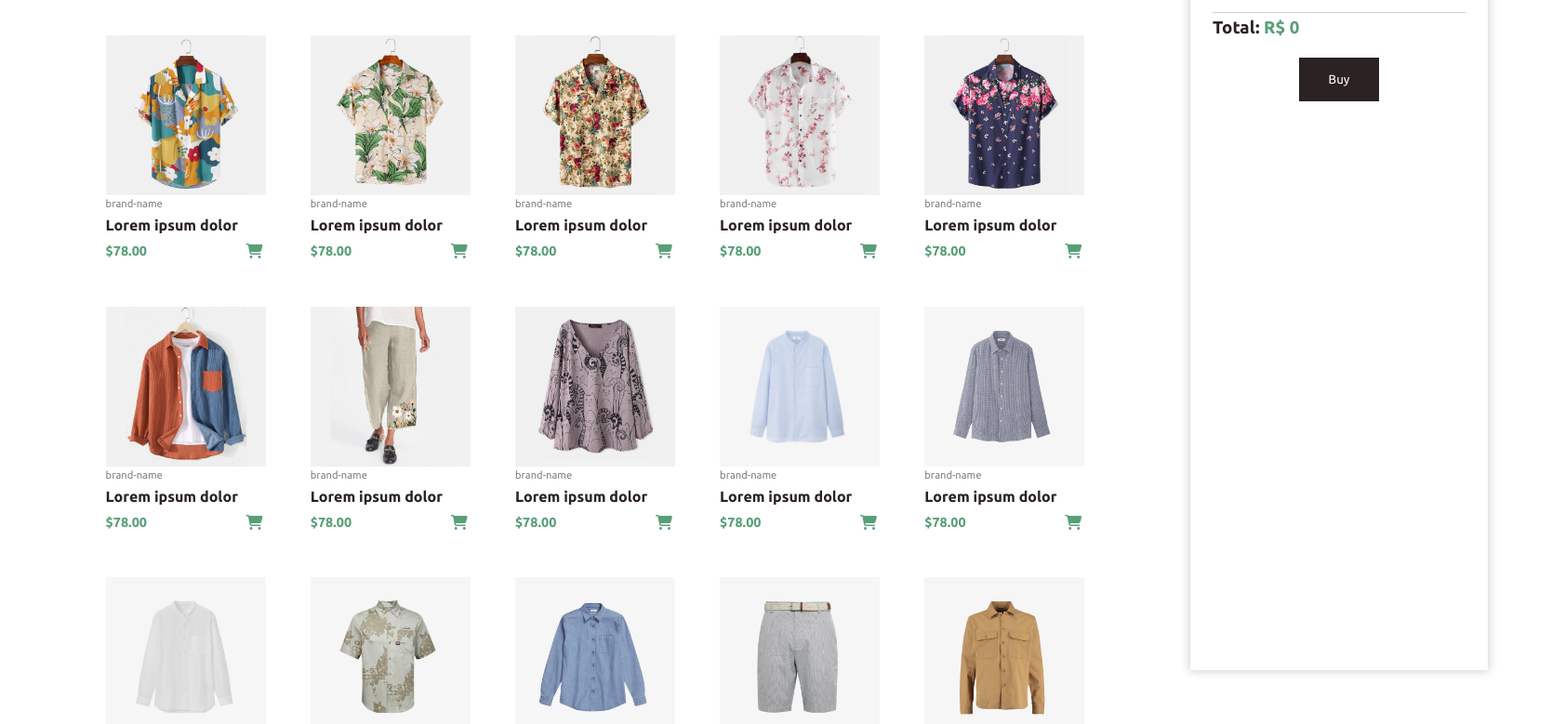
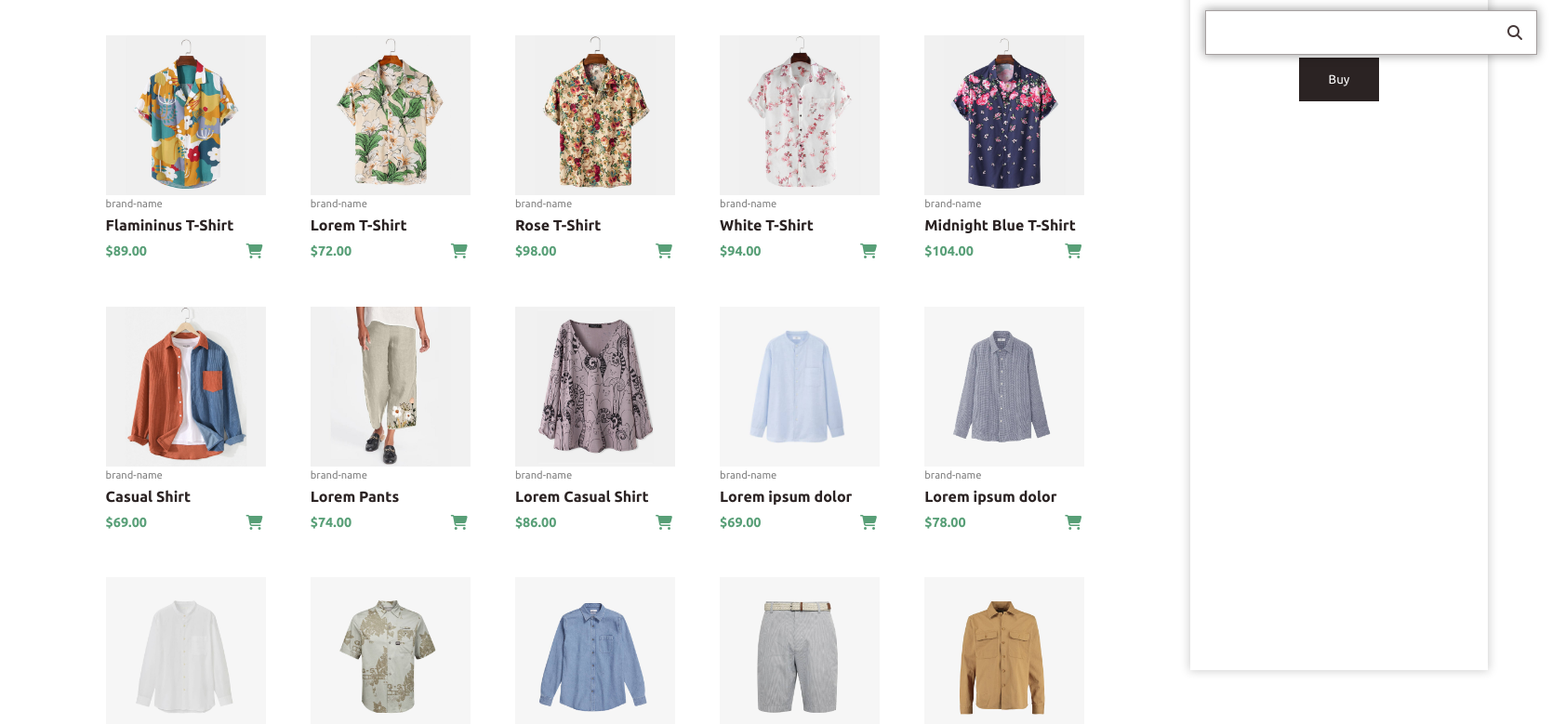
Before and after one commit to valerio-figueira/ecommerce-js, a plain HTML site: page shop.html in a window 1280 px wide. Shown: the part 79-858 px from the top of the page at 93% size, 1669 px wide, since content can reach past the window. Drawn offline with Linux system fonts and the light colour scheme.

Commit message:
new update

```diff
--- a/css/style.css
+++ b/css/style.css
@@ -23,6 +23,7 @@ html{
 }
 
 header{
+    position: relative;
     display: flex;
     align-items: center;
     justify-content: space-between;
@@ -51,9 +52,53 @@ header a:hover{
     background-color: transparent;
     color: var(--color-background);
     font-size: 1.3rem;
+    padding: .5rem;
 }
 .navbar .checkout-btn:hover{
     color: var(--color-1);
+}
+.navbar .search-btn{
+    cursor: pointer;
+    background: transparent;
+    color: var(--color-background);
+    padding: .5rem;
+    font-size: 1rem;
+}
+.navbar .search-btn:hover{
+    color: var(--color-1);
+}
+body{
+    overflow-x: hidden;
+}
+header .search-bar{
+    position: absolute;
+    right: 0;
+    bottom: -100%;
+    z-index: 1000;
+    display: flex;
+    align-items: center;
+    transform: translateX(100%);
+}
+header .search-bar.open{
+    transform: translateX(0);
+}
+header .search-bar input{
+    position: relative;
+    font-size: 1.3rem;
+    padding: .7rem 1rem;
+    margin: 0 1rem;
+    border: 1px solid #4639397a;
+    box-shadow: 0px 0px 10px 1px #0000005e;
+}
+header .search-bar input:focus{
+    outline: none;
+    box-shadow: 0px 0px 10px 2px #0000005e;
+}
+header .search-bar label{
+    color: var(--color-3);
+    position: absolute;
+    z-index: 1001;
+    right: 2rem;
 }
 
 body{
@@ -594,9 +639,6 @@ footer .box img.payment{
         cursor: pointer;
         height: 40vh;
     }
-    .more-detail .flex-row {
-
-    }
     .more-detail .flex-row img{
         cursor: pointer;
         height: 50px;
--- a/script/Products.js
+++ b/script/Products.js
@@ -1,126 +1,116 @@
 const products = [
     {
         id: 1,
-        name: "Lorem ipsum dolor",
+        name: "Flamininus T-Shirt",
         label: "brand-name",
         img: [
             "imgs/products/f1.jpg",
-            "imgs/products/f2.jpg",
             "imgs/products/f3.jpg",
             "imgs/products/f4.jpg",
             "imgs/products/f5.jpg"
         ],
-        price: 78,
+        price: 89,
         quantity: 1,
-        total: 78,
+        total: 89,
         url: "#",
         description: "Lorem ipsum dolor sit amet consectetur adipisicing elit. Nostrum nam dolore saepe facere consequuntur porro maxime harum vitae, soluta corrupti in, id quidem ab architecto impedit error blanditiis molestias eligendi?"
     },
     {
         id: 2,
-        name: "Lorem ipsum dolor",
+        name: "Lorem T-Shirt",
         label: "brand-name",
         img: [
             "imgs/products/f2.jpg",
-            "imgs/products/f3.jpg",
             "imgs/products/f4.jpg",
             "imgs/products/f5.jpg",
             "imgs/products/f6.jpg"
         ],
-        price: 78,
+        price: 72,
         quantity: 1,
-        total: 78,
+        total: 72,
         url: "#",
         description: "Lorem ipsum dolor sit amet consectetur adipisicing elit. Nostrum nam dolore saepe facere consequuntur porro maxime harum vitae, soluta corrupti in, id quidem ab architecto impedit error blanditiis molestias eligendi?"
     },
     {
         id: 3,
-        name: "Lorem ipsum dolor",
+        name: "Rose T-Shirt",
         label: "brand-name",
         img: [
             "imgs/products/f3.jpg",
-            "imgs/products/f4.jpg",
             "imgs/products/f5.jpg",
             "imgs/products/f6.jpg",
             "imgs/products/f1.jpg"
         ],
-        price: 78,
+        price: 98,
         quantity: 1,
-        total: 78,
+        total: 98,
         url: "#",
         description: "Lorem ipsum dolor sit amet consectetur adipisicing elit. Nostrum nam dolore saepe facere consequuntur porro maxime harum vitae, soluta corrupti in, id quidem ab architecto impedit error blanditiis molestias eligendi?"
     },
     {
         id: 4,
-        name: "Lorem ipsum dolor",
+        name: "White T-Shirt",
         label: "brand-name",
         img: [
             "imgs/products/f4.jpg",
-            "imgs/products/f5.jpg",
             "imgs/products/f6.jpg",
             "imgs/products/f1.jpg",
             "imgs/products/f2.jpg"
         ],
-        price: 78,
+        price: 94,
         quantity: 1,
-        total: 78,
+        total: 94,
         url: "#",
         description: "Lorem ipsum dolor sit amet consectetur adipisicing elit. Nostrum nam dolore saepe facere consequuntur porro maxime harum vitae, soluta corrupti in, id quidem ab architecto impedit error blanditiis molestias eligendi?"
     },
     {
         id: 5,
-        name: "Lorem ipsum dolor",
+        name: "Midnight Blue T-Shirt",
         label: "brand-name",
         img: [
             "imgs/products/f5.jpg",
-            "imgs/products/f6.jpg",
             "imgs/products/f1.jpg",
             "imgs/products/f2.jpg",
             "imgs/products/f3.jpg"
         ],
-        price: 78,
+        price: 104,
         quantity: 1,
-        total: 78,
+        total: 104,
         url: "#",
         description: "Lorem ipsum dolor sit amet consectetur adipisicing elit. Nostrum nam dolore saepe facere consequuntur porro maxime harum vitae, soluta corrupti in, id quidem ab architecto impedit error blanditiis molestias eligendi?"
     },
     {
         id: 6,
-        name: "Lorem ipsum dolor",
+        name: "Casual Shirt",
         label: "brand-name",
         img: [
             "imgs/products/f6.jpg",
-            "imgs/products/f1.jpg",
             "imgs/products/f2.jpg",
             "imgs/products/f3.jpg",
             "imgs/products/f4.jpg"
         ],
-        price: 78,
+        price: 69,
         quantity: 1,
-        total: 78,
+        total: 69,
         url: "#",
         description: "Lorem ipsum dolor sit amet consectetur adipisicing elit. Nostrum nam dolore saepe facere consequuntur porro maxime harum vitae, soluta corrupti in, id quidem ab architecto impedit error blanditiis molestias eligendi?"
     },
     {
         id: 7,
-        name: "Lorem ipsum dolor",
+        name: "Lorem Pants",
         label: "brand-name",
         img: [
             "imgs/products/f7.jpg",
-            "imgs/products/f7.jpg",
-            "imgs/products/f7.jpg",
-            "imgs/products/f7.jpg",
-            "imgs/products/f7.jpg",
         ],
-        price: 78,
+        price: 74,
         quantity: 1,
-        total: 78,
+        total: 74,
         url: "#",
         description: "Lorem ipsum dolor sit amet consectetur adipisicing elit. Nostrum nam dolore saepe facere consequuntur porro maxime harum vitae, soluta corrupti in, id quidem ab architecto impedit error blanditiis molestias eligendi?"
     },
     {
         id: 8,
-        name: "Lorem ipsum dolor",
+        name: "Lorem Casual Shirt",
         label: "brand-name",
         img: [
             "imgs/products/f8.jpg",
@@ -129,9 +119,9 @@ const products = [
             "imgs/products/f3.jpg",
             "imgs/products/f4.jpg"
         ],
-        price: 78,
+        price: 86,
         quantity: 1,
-        total: 78,
+        total: 86,
         url: "#",
         description: "Lorem ipsum dolor sit amet consectetur adipisicing elit. Nostrum nam dolore saepe facere consequuntur porro maxime harum vitae, soluta corrupti in, id quidem ab architecto impedit error blanditiis molestias eligendi?"
     },
@@ -141,14 +131,10 @@ const products = [
         label: "brand-name",
         img: [
             "imgs/products/n1.jpg",
-            "imgs/products/n1.jpg",
-            "imgs/products/n1.jpg",
-            "imgs/products/n1.jpg",
-            "imgs/products/n1.jpg"
         ],
-        price: 78,
+        price: 69,
         quantity: 1,
-        total: 78,
+        total: 69,
         url: "#",
         description: "Lorem ipsum dolor sit amet consectetur adipisicing elit. Nostrum nam dolore saepe facere consequuntur porro maxime harum vitae, soluta corrupti in, id quidem ab architecto impedit error blanditiis molestias eligendi?"
     },
@@ -158,10 +144,6 @@ const products = [
         label: "brand-name",
         img: [
             "imgs/products/n2.jpg",
-            "imgs/products/n2.jpg",
-            "imgs/products/n2.jpg",
-            "imgs/products/n2.jpg",
-            "imgs/products/n2.jpg"
         ],
         price: 78,
         quantity: 1,
@@ -171,18 +153,14 @@ const products = [
     },
     {
         id: 11,
-        name: "Lorem ipsum dolor",
+        name: "White Casual Shirt",
         label: "brand-name",
         img: [
             "imgs/products/n3.jpg",
-            "imgs/products/n3.jpg",
-            "imgs/products/n3.jpg",
-            "imgs/products/n3.jpg",
-            "imgs/products/n3.jpg"
         ],
-        price: 78,
+        price: 82,
         quantity: 1,
-        total: 78,
+        total: 82,
         url: "#",
         description: "Lorem ipsum dolor sit amet consectetur adipisicing elit. Nostrum nam dolore saepe facere consequuntur porro maxime harum vitae, soluta corrupti in, id quidem ab architecto impedit error blanditiis molestias eligendi?"
     },
@@ -192,14 +170,10 @@ const products = [
         label: "brand-name",
         img: [
             "imgs/products/n4.jpg",
-            "imgs/products/n4.jpg",
-            "imgs/products/n4.jpg",
-            "imgs/products/n4.jpg",
-            "imgs/products/n4.jpg"
         ],
-        price: 78,
+        price: 72,
         quantity: 1,
-        total: 78,
+        total: 72,
         url: "#",
         description: "Lorem ipsum dolor sit amet consectetur adipisicing elit. Nostrum nam dolore saepe facere consequuntur porro maxime harum vitae, soluta corrupti in, id quidem ab architecto impedit error blanditiis molestias eligendi?"
     },
@@ -209,14 +183,10 @@ const products = [
         label: "brand-name",
         img: [
             "imgs/products/n5.jpg",
-            "imgs/products/n5.jpg",
-            "imgs/products/n5.jpg",
-            "imgs/products/n5.jpg",
-            "imgs/products/n5.jpg"
         ],
-        price: 78,
+        price: 76,
         quantity: 1,
-        total: 78,
+        total: 76,
         url: "#",
         description: "Lorem ipsum dolor sit amet consectetur adipisicing elit. Nostrum nam dolore saepe facere consequuntur porro maxime harum vitae, soluta corrupti in, id quidem ab architecto impedit error blanditiis molestias eligendi?"
     },
@@ -226,10 +196,6 @@ const products = [
         label: "brand-name",
         img: [
             "imgs/products/n6.jpg",
-            "imgs/products/n6.jpg",
-            "imgs/products/n6.jpg",
-            "imgs/products/n6.jpg",
-            "imgs/products/n6.jpg"
         ],
         price: 78,
         quantity: 1,
@@ -243,14 +209,10 @@ const products = [
         label: "brand-name",
         img: [
             "imgs/products/n7.jpg",
-            "imgs/products/n7.jpg",
-            "imgs/products/n7.jpg",
-            "imgs/products/n7.jpg",
-            "imgs/products/n7.jpg"
         ],
-        price: 78,
+        price: 67,
         quantity: 1,
-        total: 78,
+        total: 67,
         url: "#",
         description: "Lorem ipsum dolor sit amet consectetur adipisicing elit. Nostrum nam dolore saepe facere consequuntur porro maxime harum vitae, soluta corrupti in, id quidem ab architecto impedit error blanditiis molestias eligendi?"
     },
@@ -260,14 +222,10 @@ const products = [
         label: "brand-name",
         img: [
             "imgs/products/n8.jpg",
-            "imgs/products/n8.jpg",
-            "imgs/products/n8.jpg",
-            "imgs/products/n8.jpg",
-            "imgs/products/n8.jpg"
         ],
-        price: 78,
+        price: 96,
         quantity: 1,
-        total: 78,
+        total: 96,
         url: "#",
         description: "Lorem ipsum dolor sit amet consectetur adipisicing elit. Nostrum nam dolore saepe facere consequuntur porro maxime harum vitae, soluta corrupti in, id quidem ab architecto impedit error blanditiis molestias eligendi?"
     },
--- a/shop.html
+++ b/shop.html
@@ -20,7 +20,12 @@
             <a href="#">Blog</a>
             <a href="#">About Us</a>
             <button class="checkout-btn fa-solid fa-bag-shopping"></button>
+            <button class="fas fa-search search-btn"></button>
         </nav>
+        <div class="search-bar">
+            <label for="search-input" class="fas fa-search"></label>
+            <input type="text" id="search-input">
+        </div>
     </header>
 
     <main class="">
```
Also changed, not shown: script/RenderHtml.js (+21 -6 lines), script/index.js (+40 -0 lines).
